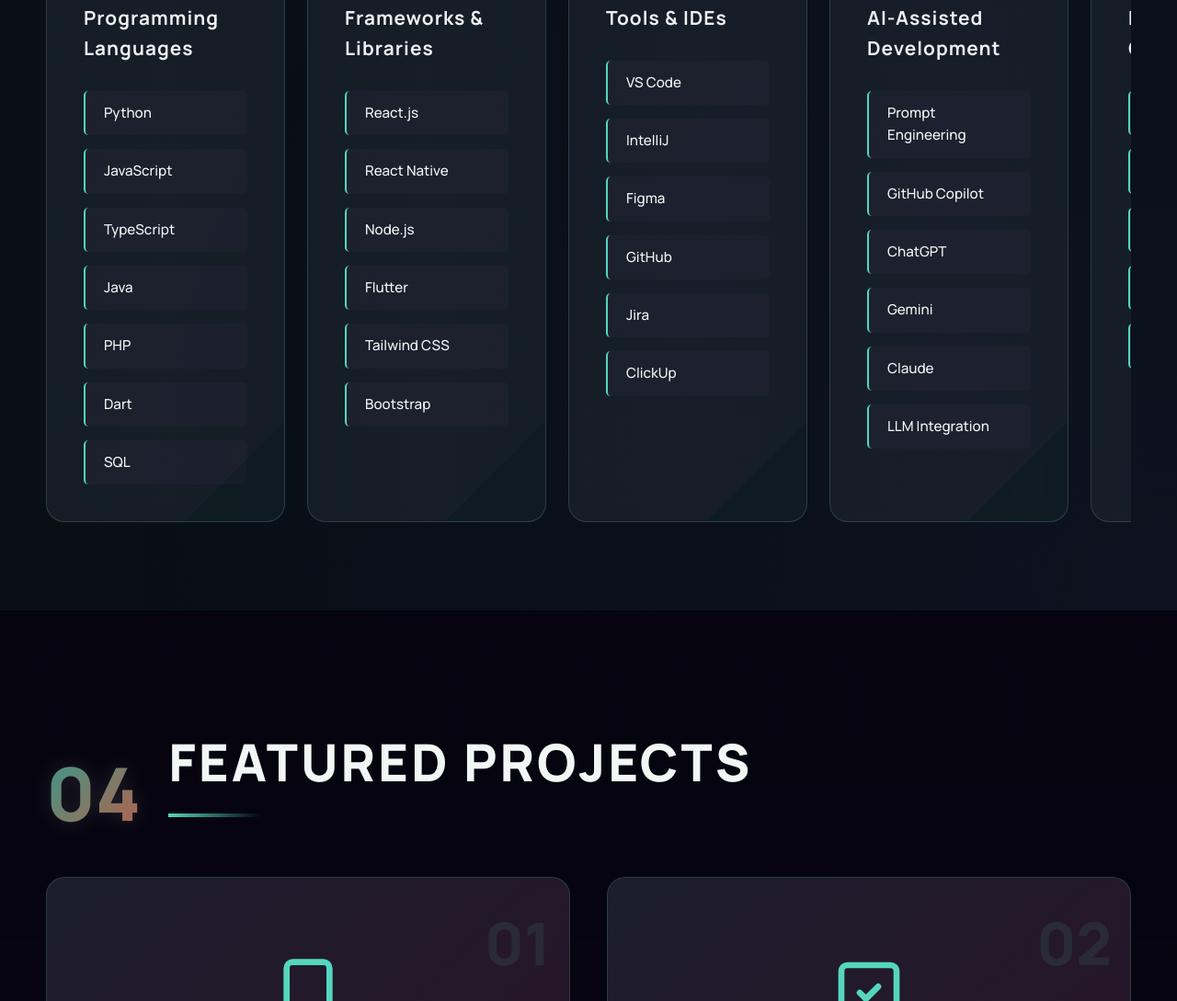
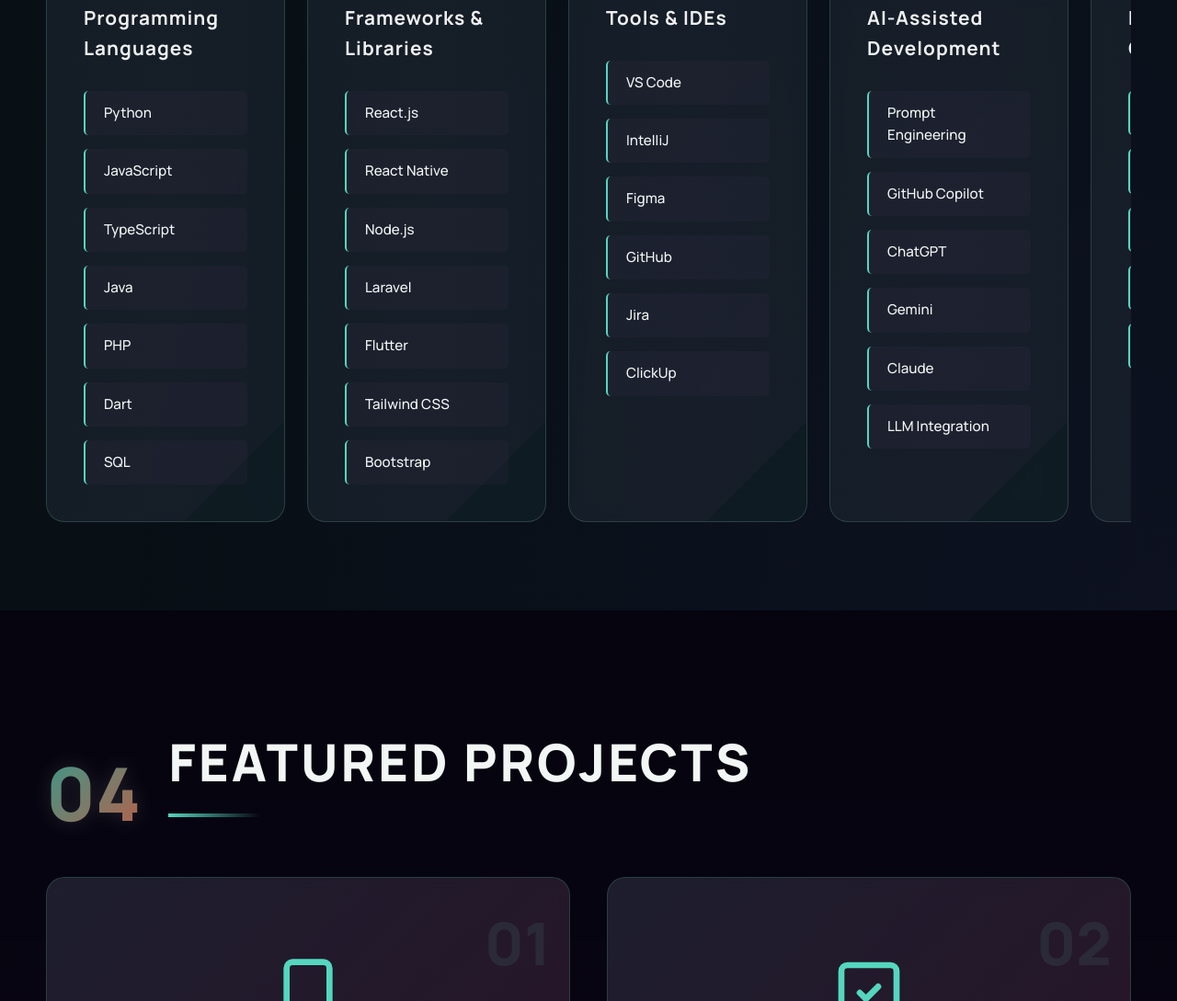
Before and after one commit to JulianaMancera/My-Portfolio, a plain HTML site: page docs/index.html in a window 1280 px wide. Shown: the part 2013-3102 px from the top of the page at 92% size. Drawn offline with nearby package versions, Linux system fonts and the light colour scheme.

Commit message:
feat: add new favicon and update icon link in index.html

```diff
--- a/docs/index.html
+++ b/docs/index.html
@@ -11,6 +11,7 @@
     <meta property="og:type" content="website">
     <meta property="og:image" content="assets/me.jpg">
     <meta name="twitter:card" content="summary_large_image">
+    <link rel="icon" href="favicon-new.svg" type="image/svg+xml">
     <link rel="preconnect" href="https://fonts.googleapis.com">
     <link rel="preconnect" href="https://fonts.gstatic.com" crossorigin>
     <link href="https://fonts.googleapis.com/css2?family=DM+Mono:wght@400;500&family=Manrope:wght@400;500;600;700;800&display=swap" rel="stylesheet">
@@ -203,6 +204,9 @@
                         </div>
                         <div class="skill-item">
                             <span class="skill-name">Node.js</span>
+                        </div>
+                        <div class="skill-item">
+                            <span class="skill-name">Laravel</span>
                         </div>
                         <div class="skill-item">
                             <span class="skill-name">Flutter</span>
```
Also changed, not shown: docs/favicon-new.svg (added).
